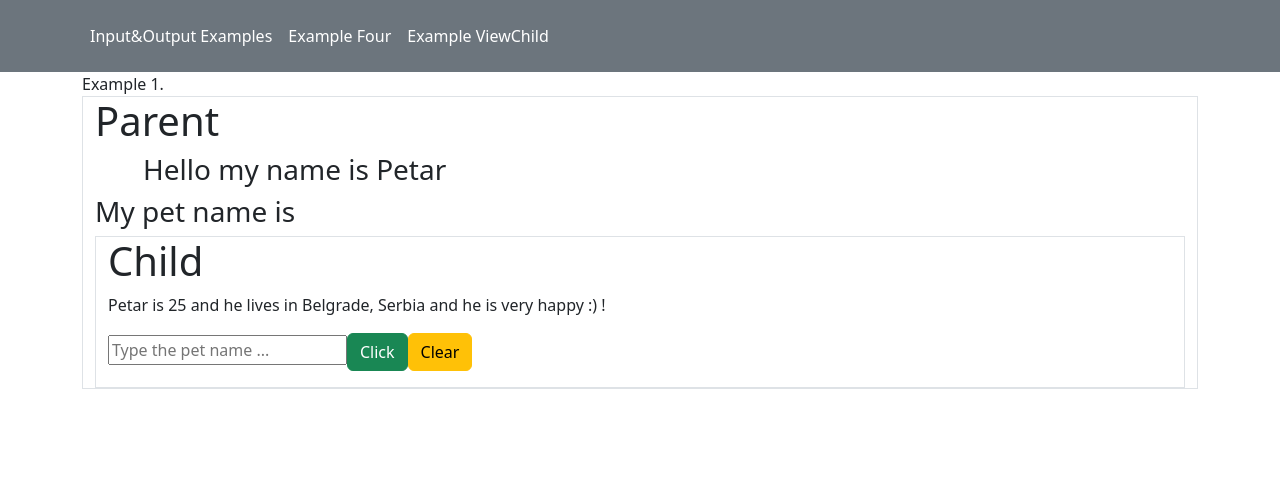
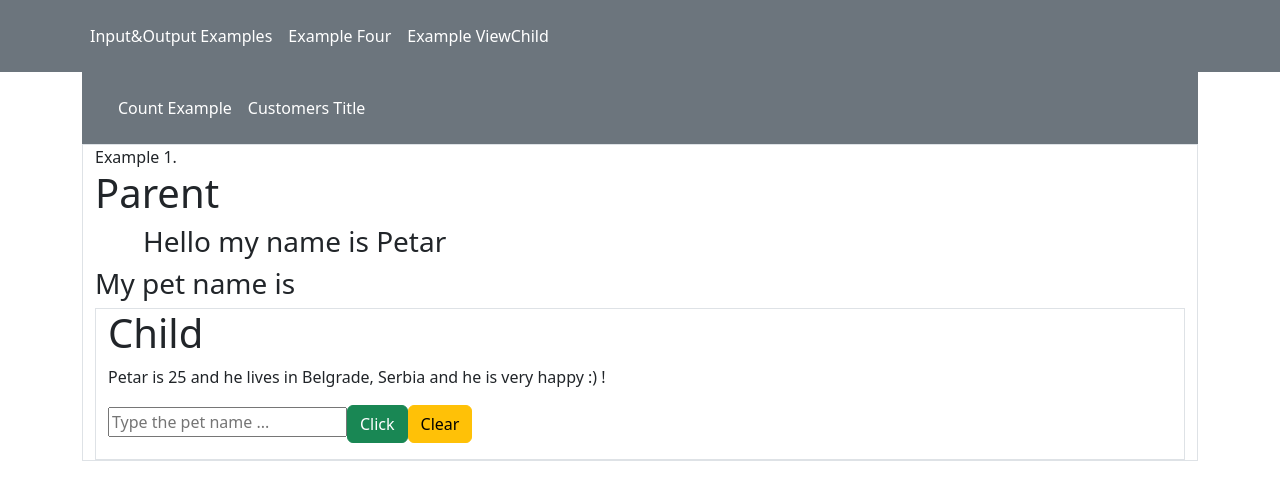
Before and after one commit to ogi62/ExchDataBetwComponents, an Angular app: page /input-output-examples in a window 1280 px wide. Shown: the top 500 px of the page. Built offline with nearby package versions, Linux system fonts and the light colour scheme.

Commit message:
added submenu with input/output examples

```diff
--- a/src/app/app.module.ts
+++ b/src/app/app.module.ts
@@ -21,6 +21,7 @@ import { GalleryChildComponent } from './exampleviewChild/galleryChild/galleryCh
 import { RouterModule } from '@angular/router';
 import { AppRoutingModule } from './app-routing.module';
 import { NavbarComponent } from './shared/components/navbar/navbar.component';
+import { SubmenuService } from './shared/components/submenu/service/submenu.service';
 
 @NgModule({
   declarations: [
@@ -32,7 +33,10 @@ import { NavbarComponent } from './shared/components/navbar/navbar.component';
     FormsModule,
     AppRoutingModule
   ],
-  providers: [],
+  exports: [
+    NavbarComponent
+  ],
+  providers: [SubmenuService],
   bootstrap: [AppComponent]
 })
 export class AppModule { }
--- a/src/app/example1/example1.component.html
+++ b/src/app/example1/example1.component.html
@@ -1,2 +1,2 @@
-Example 1.
-<parent></parent>
+<submenu></submenu>
+<router-outlet></router-outlet>
--- a/src/app/example1/example1.component.ts
+++ b/src/app/example1/example1.component.ts
@@ -1,4 +1,5 @@
 import { Component } from '@angular/core';
+import { NavbarComponent } from '../shared/components/navbar/navbar.component';
 
 @Component({
   selector: 'example-one',
--- a/src/app/example1/exampleOne-routing.module.ts
+++ b/src/app/example1/exampleOne-routing.module.ts
@@ -1,13 +1,39 @@
 import { NgModule } from "@angular/core";
 import { RouterModule, Routes } from "@angular/router";
+import { CountComponent } from "../count/count.component";
+import { CustomersComponent } from "../customers/customers.component";
 import { ExampleOneComponent } from "./example1.component";
+import { ParentComponent } from "./parent/parent.component";
 
 const routes: Routes = [
 {    path: '',
     data: {
         title: 'Home'
     },
-    component: ExampleOneComponent
+    component: ExampleOneComponent,
+    children: [
+        {
+            path: '',
+            data: {
+                title: 'Parent Example'
+            },
+            component: ParentComponent
+        },
+        {
+            path: 'count',
+            component: CountComponent,
+            data: {
+                title: 'Count Example'
+            }
+        },
+        {
+            path: 'customers',
+            component: CustomersComponent,
+            data: {
+                title: 'Customers Example'
+            }
+        }
+    ]
 }
 ]
 @NgModule({
--- a/src/app/example1/parent/parent.component.html
+++ b/src/app/example1/parent/parent.component.html
@@ -1,4 +1,5 @@
 <div class="container border">
+  Example 1.
     <h1>Parent</h1>
     <div class="row">
         <h3 class="mx-5">Hello my name is {{ name }}</h3>
--- /dev/null
+++ b/src/app/shared/components/submenu/service/submenu.service.ts
@@ -0,0 +1,25 @@
+import { Injectable } from "@angular/core";
+import { subMenuLinks } from "src/app/shared/models/subMenuLinks.model";
+import { subMenuTitles } from "src/app/shared/models/subMenuTitles.model";
+
+Injectable({
+    providedIn: 'root'
+})
+export class SubmenuService {
+    public subMenuLinks = [];
+
+    createSubMenuLinks() {
+        this.subMenuLinks = [
+            {
+                link: subMenuLinks.COUNT_LINK,
+                title: subMenuTitles.COUNT_TITLE
+            },
+            {
+                link: subMenuLinks.CUSTOMERS,
+                title: subMenuTitles.CUSTOMERS_TITLE
+            }
+        ]
+
+        return this.subMenuLinks
+    }
+}
--- /dev/null
+++ b/src/app/shared/components/submenu/submenu.component.html
@@ -0,0 +1,12 @@
+<nav class="p-3 text-bg-secondary">
+    <div class="container">
+      <div class="d-flex flex-wrap align-items-center justify-content-center justify-content-lg-start">
+        <ul class="nav col-12 col-lg-auto me-lg-auto mb-2 justify-content-center mb-md-0">
+          <!-- <li><a routerLink="input-output-examples" class="nav-link px-2 text-white">Input/Output Examples</a></li>
+          <li><a routerLink="example4" class="nav-link px-2 text-white">Example 4</a></li>
+          <li><a routerLink="exampleViewChild" class="nav-link px-2 text-white">Example ViewChild</a></li> -->
+          <li *ngFor="let submenu of subMenuLinks"><a routerLink={{submenu.link}} class="nav-link px-2 text-white">{{submenu.title}}</a></li>
+        </ul>
+      </div>
+    </div>
+  </nav>
--- /dev/null
+++ b/src/app/shared/components/submenu/submenu.component.ts
@@ -0,0 +1,25 @@
+import { Component, Input, OnInit } from '@angular/core';
+import { SubmenuService } from './service/submenu.service';
+
+export interface Link {
+  path: string;
+  Title: string;
+}
+
+@Component({
+  selector: 'submenu',
+  templateUrl: './submenu.component.html',
+  styleUrls: ['./submenu.component.scss']
+})
+export class SubmenuComponent implements OnInit {
+  subMenuLinks = [];
+
+
+  constructor(private subMenuService: SubmenuService) {
+  }
+
+  ngOnInit(): void {
+    this.subMenuLinks = this.subMenuService.createSubMenuLinks();
+  }
+
+}
--- /dev/null
+++ b/src/app/shared/models/subMenuLinks.model.ts
@@ -0,0 +1,4 @@
+export enum subMenuLinks {
+    COUNT_LINK = 'count',
+    CUSTOMERS = 'customers'
+}
--- /dev/null
+++ b/src/app/shared/models/subMenuTitles.model.ts
@@ -0,0 +1,4 @@
+export enum subMenuTitles  {
+    COUNT_TITLE = 'Count Example',
+    CUSTOMERS_TITLE = 'Customers Title'
+}
```
Also changed, not shown: src/app/example1/exampleOne.module.ts (+6 -2 lines), src/app/shared/components/submenu/submenu.component.scss (added).
